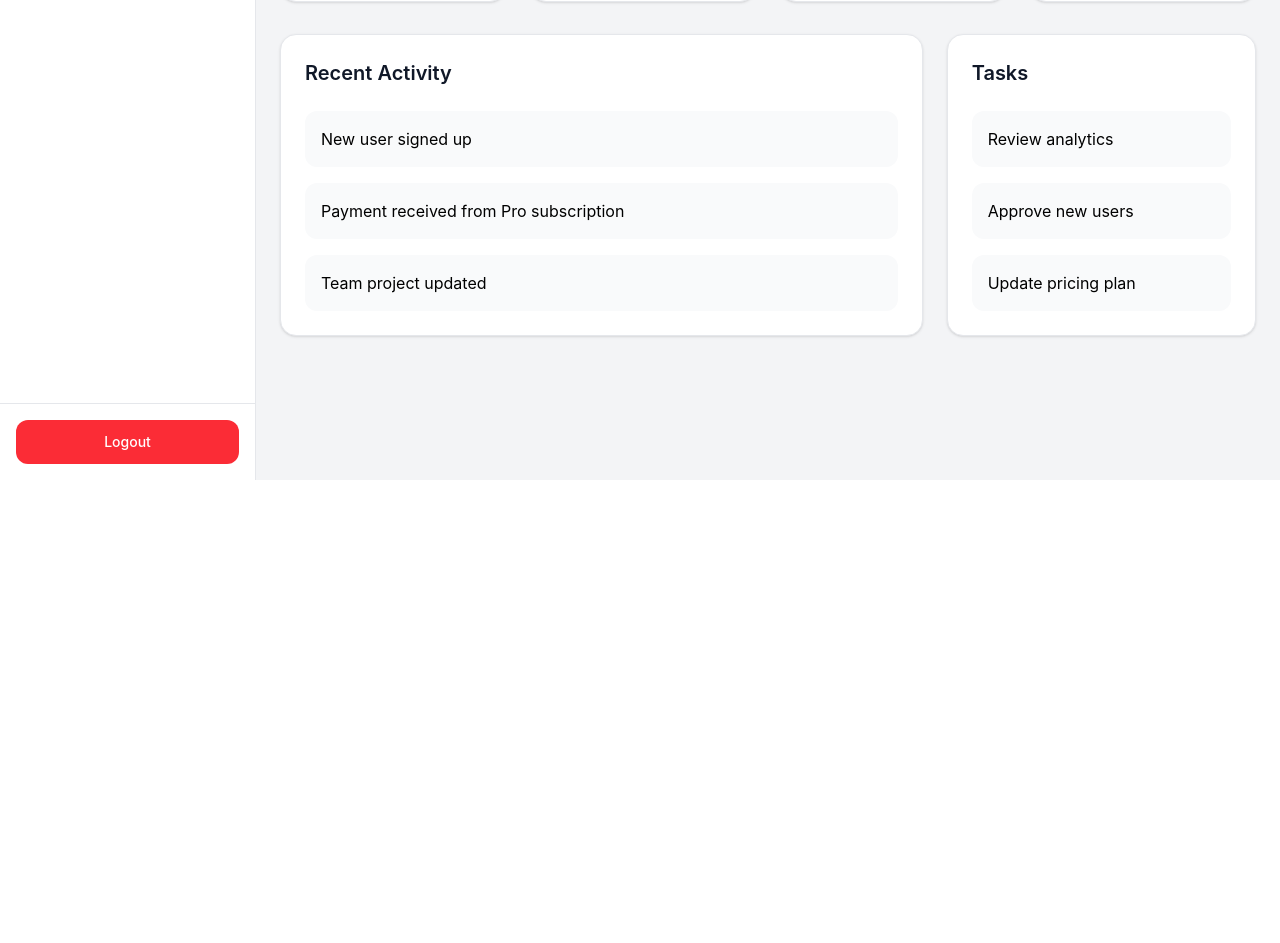
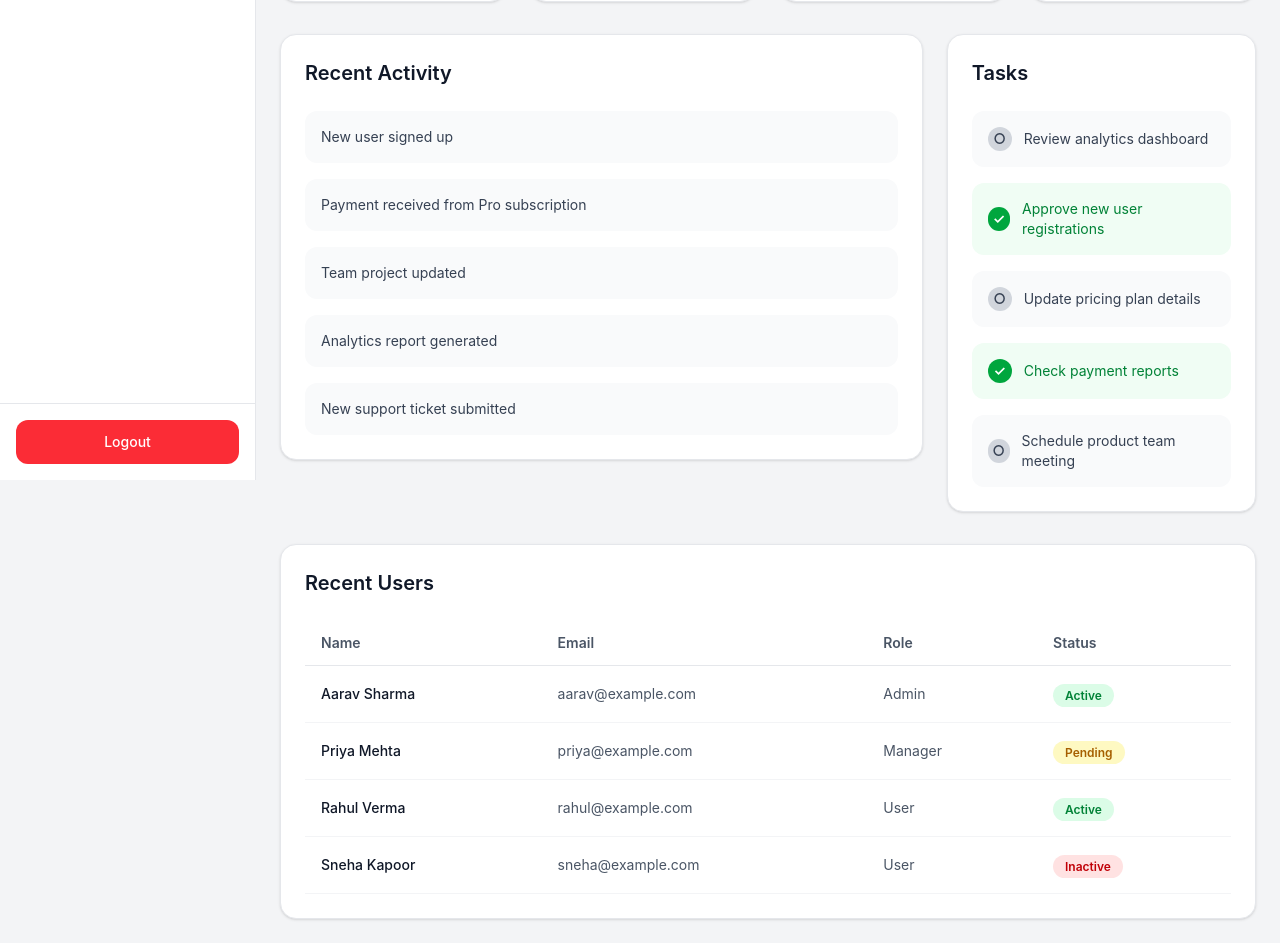
Before and after one commit to Ashu11122000/Dashboard-UI, a React (Vite) app: page /dashboard in a window 1280 px wide. Shown: the part 320-1263 px from the top of the page. Before the commit the page ends 800 px from the top, so only its background shows below. Built offline with nearby package versions, Linux system fonts and the light colour scheme.

Commit message:
Updated README.md file and Dashboard page

```diff
--- a/src/components/dashboard/ActivityFeed.jsx
+++ b/src/components/dashboard/ActivityFeed.jsx
@@ -0,0 +1,30 @@
+function ActivityFeed() {
+  const activities = [
+    "New user signed up",
+    "Payment received from Pro subscription",
+    "Team project updated",
+    "Analytics report generated",
+    "New support ticket submitted",
+  ];
+
+  return (
+    <section className="rounded-2xl border border-gray-200 bg-white p-6 shadow-sm dark:border-gray-800 dark:bg-gray-900">
+      <h2 className="text-xl font-semibold text-gray-900 dark:text-white">
+        Recent Activity
+      </h2>
+
+      <div className="mt-6 space-y-4">
+        {activities.map((activity, index) => (
+          <div
+            key={index}
+            className="rounded-xl bg-gray-50 p-4 text-sm text-gray-700 dark:bg-gray-800 dark:text-gray-300"
+          >
+            {activity}
+          </div>
+        ))}
+      </div>
+    </section>
+  );
+}
+
+export default ActivityFeed;
--- a/src/components/dashboard/DashboardStats.jsx
+++ b/src/components/dashboard/DashboardStats.jsx
@@ -0,0 +1,14 @@
+import dashboardStats from "../../data/dashboardStats";
+import StatCard from "./StatCard";
+
+function DashboardStats() {
+  return (
+    <section className="grid grid-cols-1 gap-6 sm:grid-cols-2 xl:grid-cols-4">
+      {dashboardStats.map((stat) => (
+        <StatCard key={stat.id} stat={stat} />
+      ))}
+    </section>
+  );
+}
+
+export default DashboardStats;
--- a/src/components/dashboard/RecentUserTable.jsx
+++ b/src/components/dashboard/RecentUserTable.jsx
@@ -0,0 +1,107 @@
+function RecentUsersTable() {
+  const users = [
+    {
+      id: 1,
+      name: "Aarav Sharma",
+      email: "aarav@example.com",
+      role: "Admin",
+      status: "Active",
+    },
+    {
+      id: 2,
+      name: "Priya Mehta",
+      email: "priya@example.com",
+      role: "Manager",
+      status: "Pending",
+    },
+    {
+      id: 3,
+      name: "Rahul Verma",
+      email: "rahul@example.com",
+      role: "User",
+      status: "Active",
+    },
+    {
+      id: 4,
+      name: "Sneha Kapoor",
+      email: "sneha@example.com",
+      role: "User",
+      status: "Inactive",
+    },
+  ];
+
+  const getStatusStyles = (status) => {
+    switch (status) {
+      case "Active":
+        return "bg-green-100 text-green-700 dark:bg-green-900/20 dark:text-green-300";
+      case "Pending":
+        return "bg-yellow-100 text-yellow-700 dark:bg-yellow-900/20 dark:text-yellow-300";
+      case "Inactive":
+        return "bg-red-100 text-red-700 dark:bg-red-900/20 dark:text-red-300";
+      default:
+        return "bg-gray-100 text-gray-700 dark:bg-gray-800 dark:text-gray-300";
+    }
+  };
+
+  return (
+    <section className="rounded-2xl border border-gray-200 bg-white p-6 shadow-sm dark:border-gray-800 dark:bg-gray-900">
+      <h2 className="text-xl font-semibold text-gray-900 dark:text-white">
+        Recent Users
+      </h2>
+
+      <div className="mt-6 overflow-x-auto">
+        <table className="min-w-full">
+          <thead>
+            <tr className="border-b border-gray-200 dark:border-gray-800">
+              <th className="px-4 py-3 text-left text-sm font-semibold text-gray-600 dark:text-gray-300">
+                Name
+              </th>
+              <th className="px-4 py-3 text-left text-sm font-semibold text-gray-600 dark:text-gray-300">
+                Email
+              </th>
+              <th className="px-4 py-3 text-left text-sm font-semibold text-gray-600 dark:text-gray-300">
+                Role
+              </th>
+              <th className="px-4 py-3 text-left text-sm font-semibold text-gray-600 dark:text-gray-300">
+                Status
+              </th>
+            </tr>
+          </thead>
+
+          <tbody>
+            {users.map((user) => (
+              <tr
+                key={user.id}
+                className="border-b border-gray-100 dark:border-gray-800"
+              >
+                <td className="px-4 py-4 text-sm font-medium text-gray-900 dark:text-white">
+                  {user.name}
+                </td>
+
+                <td className="px-4 py-4 text-sm text-gray-600 dark:text-gray-300">
+                  {user.email}
+                </td>
+
+                <td className="px-4 py-4 text-sm text-gray-600 dark:text-gray-300">
+                  {user.role}
+                </td>
+
+                <td className="px-4 py-4">
+                  <span
+                    className={`rounded-full px-3 py-1 text-xs font-semibold ${getStatusStyles(
+                      user.status
+                    )}`}
+                  >
+                    {user.status}
+                  </span>
+                </td>
+              </tr>
+            ))}
+          </tbody>
+        </table>
+      </div>
+    </section>
+  );
+}
+
+export default RecentUsersTable;
--- a/src/components/dashboard/StatCard.jsx
+++ b/src/components/dashboard/StatCard.jsx
@@ -0,0 +1,15 @@
+function StatCard({ stat }) {
+  return (
+    <div className="rounded-2xl border border-gray-200 bg-white p-6 shadow-sm transition-all duration-300 hover:-translate-y-1 hover:shadow-lg dark:border-gray-800 dark:bg-gray-900">
+      <p className="text-sm font-medium text-gray-500 dark:text-gray-400">
+        {stat.title}
+      </p>
+
+      <h3 className="mt-3 text-3xl font-bold text-gray-900 dark:text-white">
+        {stat.value}
+      </h3>
+    </div>
+  );
+}
+
+export default StatCard;
--- a/src/components/dashboard/TaskList.jsx
+++ b/src/components/dashboard/TaskList.jsx
@@ -0,0 +1,46 @@
+import tasksData from "../../data/taskData";
+
+function TaskList() {
+  return (
+    <section className="rounded-2xl border border-gray-200 bg-white p-6 shadow-sm dark:border-gray-800 dark:bg-gray-900">
+      <h2 className="text-xl font-semibold text-gray-900 dark:text-white">
+        Tasks
+      </h2>
+
+      <div className="mt-6 space-y-4">
+        {tasksData.map((task) => (
+          <div
+            key={task.id}
+            className={`flex items-center gap-3 rounded-xl p-4 ${
+              task.completed
+                ? "bg-green-50 dark:bg-green-900/20"
+                : "bg-gray-50 dark:bg-gray-800"
+            }`}
+          >
+            <span
+              className={`flex h-6 w-6 items-center justify-center rounded-full text-sm font-semibold ${
+                task.completed
+                  ? "bg-green-600 text-white"
+                  : "bg-gray-300 text-gray-700 dark:bg-gray-700 dark:text-gray-300"
+              }`}
+            >
+              {task.completed ? "✓" : "○"}
+            </span>
+
+            <p
+              className={`text-sm ${
+                task.completed
+                  ? "text-green-700 dark:text-green-300"
+                  : "text-gray-700 dark:text-gray-300"
+              }`}
+            >
+              {task.title}
+            </p>
+          </div>
+        ))}
+      </div>
+    </section>
+  );
+}
+
+export default TaskList;
--- a/src/data/dashboardStats.js
+++ b/src/data/dashboardStats.js
@@ -0,0 +1,24 @@
+const dashboardStats = [
+  {
+    id: 1,
+    title: "Total Users",
+    value: "12,450",
+  },
+  {
+    id: 2,
+    title: "Revenue",
+    value: "$48,200",
+  },
+  {
+    id: 3,
+    title: "Active Projects",
+    value: "128",
+  },
+  {
+    id: 4,
+    title: "Tasks Completed",
+    value: "1,024",
+  },
+];
+
+export default dashboardStats;
--- a/src/data/taskData.js
+++ b/src/data/taskData.js
@@ -0,0 +1,29 @@
+const tasksData = [
+  {
+    id: 1,
+    title: "Review analytics dashboard",
+    completed: false,
+  },
+  {
+    id: 2,
+    title: "Approve new user registrations",
+    completed: true,
+  },
+  {
+    id: 3,
+    title: "Update pricing plan details",
+    completed: false,
+  },
+  {
+    id: 4,
+    title: "Check payment reports",
+    completed: true,
+  },
+  {
+    id: 5,
+    title: "Schedule product team meeting",
+    completed: false,
+  },
+];
+
+export default tasksData;
--- a/src/pages/Dashboard.jsx
+++ b/src/pages/Dashboard.jsx
@@ -1,23 +1,9 @@
+import DashboardStats from "../components/dashboard/DashboardStats";
+import ActivityFeed from "../components/dashboard/ActivityFeed";
+import TaskList from "../components/dashboard/TaskList";
+import RecentUsersTable from "../components/dashboard/RecentUserTable";
+
 function Dashboard() {
-  const stats = [
-    {
-      title: "Total Users",
-      value: "12,450",
-    },
-    {
-      title: "Revenue",
-      value: "$48,200",
-    },
-    {
-      title: "Active Projects",
-      value: "128",
-    },
-    {
-      title: "Tasks Completed",
-      value: "1,024",
-    },
-  ];
-
   return (
     <div className="space-y-8">
       {/* Header */}
@@ -31,68 +17,20 @@ function Dashboard() {
         </p>
       </section>
 
-      {/* Stats */}
-      <section className="grid grid-cols-1 gap-6 sm:grid-cols-2 xl:grid-cols-4">
-        {stats.map((stat) => (
-          <div
-            key={stat.title}
-            className="rounded-2xl border border-gray-200 bg-white p-6 shadow-sm dark:border-gray-800 dark:bg-gray-900"
-          >
-            <p className="text-sm text-gray-500 dark:text-gray-400">
-              {stat.title}
-            </p>
+      {/* KPI Stats */}
+      <DashboardStats />
 
-            <h2 className="mt-3 text-3xl font-bold text-gray-900 dark:text-white">
-              {stat.value}
-            </h2>
-          </div>
-        ))}
+      {/* Middle Widgets */}
+      <section className="grid grid-cols-1 gap-6 lg:grid-cols-3">
+        <div className="lg:col-span-2">
+          <ActivityFeed />
+        </div>
+
+        <TaskList />
       </section>
 
-      {/* Content Grid */}
-      <section className="grid grid-cols-1 gap-6 lg:grid-cols-3">
-        {/* Recent Activity */}
-        <div className="rounded-2xl border border-gray-200 bg-white p-6 shadow-sm dark:border-gray-800 dark:bg-gray-900 lg:col-span-2">
-          <h3 className="text-xl font-semibold text-gray-900 dark:text-white">
-            Recent Activity
-          </h3>
-
-          <div className="mt-6 space-y-4">
-            <div className="rounded-xl bg-gray-50 p-4 dark:bg-gray-800">
-              New user signed up
-            </div>
-
-            <div className="rounded-xl bg-gray-50 p-4 dark:bg-gray-800">
-              Payment received from Pro subscription
-            </div>
-
-            <div className="rounded-xl bg-gray-50 p-4 dark:bg-gray-800">
-              Team project updated
-            </div>
-          </div>
-        </div>
-
-        {/* Tasks */}
-        <div className="rounded-2xl border border-gray-200 bg-white p-6 shadow-sm dark:border-gray-800 dark:bg-gray-900">
-          <h3 className="text-xl font-semibold text-gray-900 dark:text-white">
-            Tasks
-          </h3>
-
-          <div className="mt-6 space-y-4">
-            <div className="rounded-xl bg-gray-50 p-4 dark:bg-gray-800">
-              Review analytics
-            </div>
-
-            <div className="rounded-xl bg-gray-50 p-4 dark:bg-gray-800">
-              Approve new users
-            </div>
-
-            <div className="rounded-xl bg-gray-50 p-4 dark:bg-gray-800">
-              Update pricing plan
-            </div>
-          </div>
-        </div>
-      </section>
+      {/* Users Table */}
+      <RecentUsersTable />
     </div>
   );
 }
```
Also changed, not shown: 1 other file (tests, documents, lock files or other folders).
